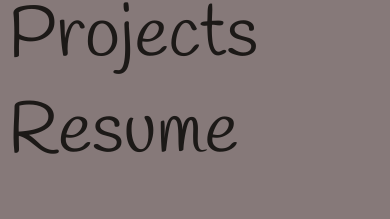
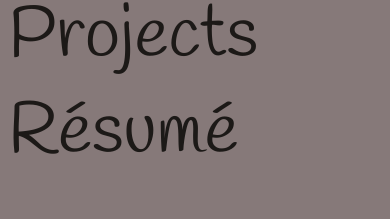
Before and after one commit to matthew-ranford/new-portfolio, a Next.js app: page / in a window 390 px wide. Both pictures are taken after a click on the button "button". Shown: the part 397-616 px from the top of the page. Built offline with nearby package versions, Linux system fonts and the light colour scheme; a web font is replaced by a local one.

Commit message:
Initially add CV to navbar

```diff
--- a/app/components/Navbar.tsx
+++ b/app/components/Navbar.tsx
@@ -20,6 +20,7 @@ import MainHeaderNav from './MainHeaderNav'
 interface NavLink {
   href: string
   text: string
+  target?: string
 }
 
 export default function Navbar() {
@@ -29,7 +30,7 @@ export default function Navbar() {
     { href: '/', text: 'Home' },
     { href: 'about', text: 'About' },
     { href: 'projects', text: 'Projects' },
-    { href: '#', text: 'Resume' },
+    { href: '/matt-software-dev-cv.pdf', text: 'Résumé', target: '_blank' },
   ]
 
   const toggleMenu = () => {
@@ -86,11 +87,12 @@ export default function Navbar() {
               <Link
                 href={link.href}
                 key={index}
+                target={link.target ? link.target : undefined}
                 onClick={() => setIsOpen(!isOpen)}
               >
                 <li
                   style={{ listStyle: 'none' }}
-                  className="dark:text-white my-6 lg:my-0 nav-link"
+                  className="dark:text-zinc-200 text-stone-900 my-6 lg:my-0 nav-link"
                 >
                   {link.text}
                 </li>
```
Also changed, not shown: 1 other file (tests, documents, lock files or other folders).
